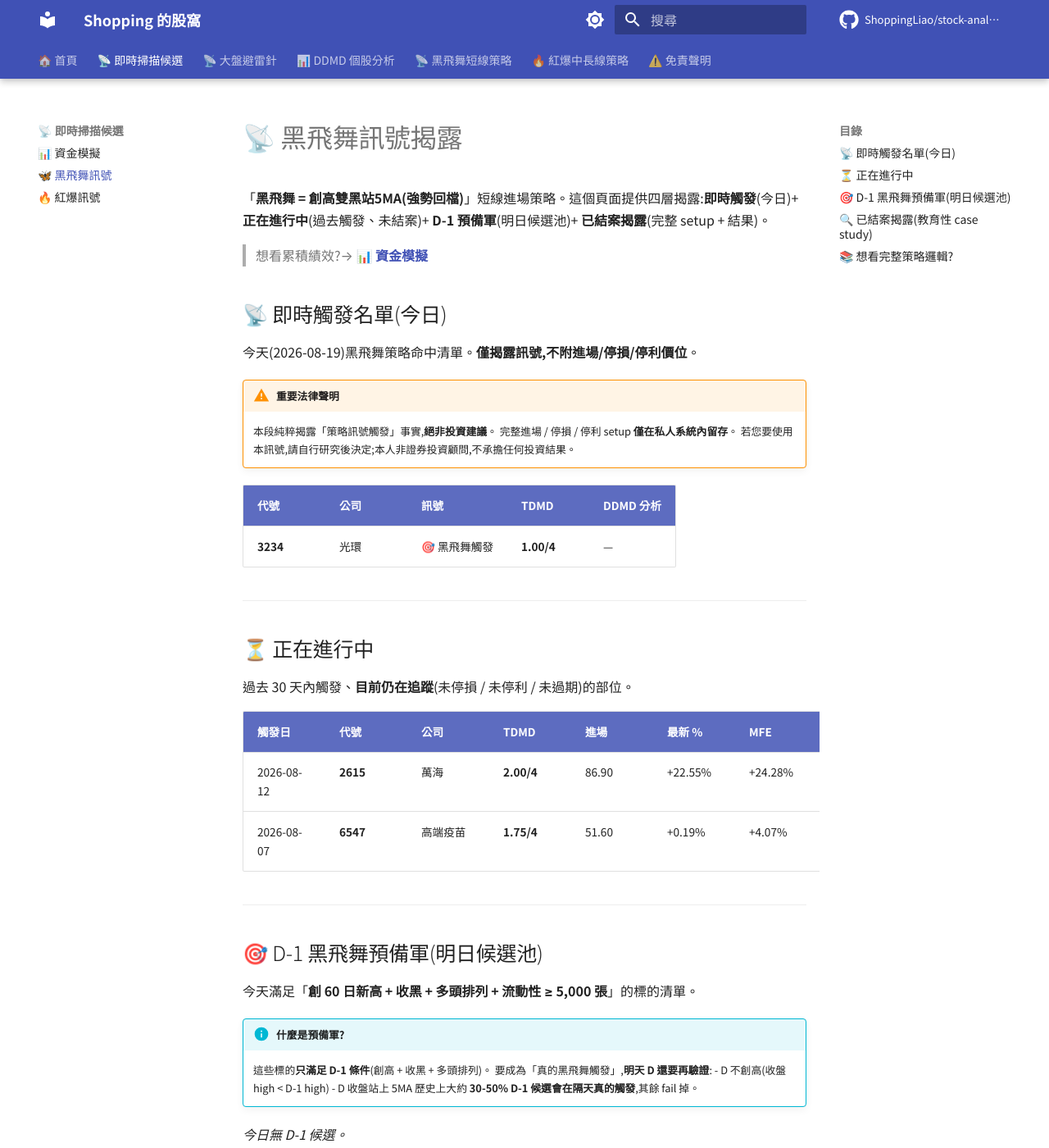
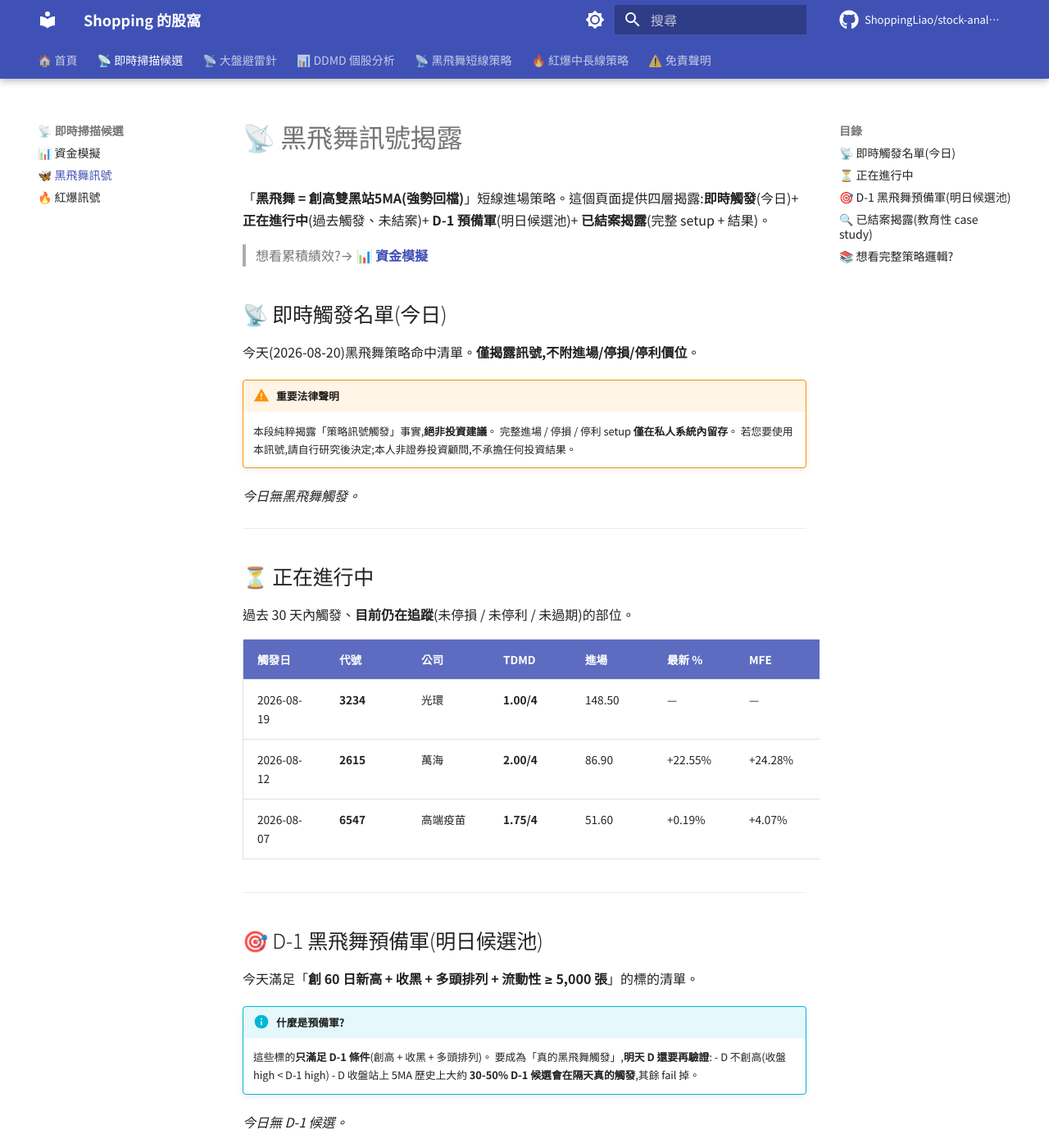
Before and after one commit to ShoppingLiao/stock-analysis-public, an MkDocs documentation site: the page built from docs/signals_black_butterfly.md, in a window 1280 px wide and 1400 px high. Shown: the whole window at 82% size. Built offline with MkDocs 1.6.1 and Material for MkDocs 9.7.7, drawn with Linux system fonts in a browser that asks for light colours; comment, search, counter and statistics services are not loaded; some of the changed text lies outside the part shown.

Commit message:
docs(signals): update BB + RB + capital (2026-08-20)

```diff
--- a/docs/signals_black_butterfly.md
+++ b/docs/signals_black_butterfly.md
@@ -6,16 +6,14 @@
 
 ## 📡 即時觸發名單(今日)
 
-今天(2026-08-19)黑飛舞策略命中清單。**僅揭露訊號,不附進場/停損/停利價位**。
+今天(2026-08-20)黑飛舞策略命中清單。**僅揭露訊號,不附進場/停損/停利價位**。
 
 !!! warning "重要法律聲明"
     本段純粹揭露「策略訊號觸發」事實,**絕非投資建議**。
     完整進場 / 停損 / 停利 setup **僅在私人系統內留存**。
     若您要使用本訊號,請自行研究後決定;本人非證券投資顧問,不承擔任何投資結果。
 
-| 代號 | 公司 | 訊號 | TDMD | DDMD 分析 |
-|------|------|------|------|----------|
-| **3234** | 光環 | 🎯 黑飛舞觸發 | **1.00/4** | — |
+*今日無黑飛舞觸發。*
 
 
 ---
@@ -26,6 +24,7 @@
 
 | 觸發日 | 代號 | 公司 | TDMD | 進場 | 最新 % | MFE | MAE | 狀態 |
 |--------|------|------|------|------|--------|-----|-----|------|
+| 2026-08-19 | **3234** | 光環 | **1.00/4** | 148.50 | — | — | — | ⏸️ 待入場 |
 | 2026-08-12 | **2615** | 萬海 | **2.00/4** | 86.90 | +22.55% | +24.28% | -0.46% | 🔵 追蹤中 |
 | 2026-08-07 | **6547** | 高端疫苗 | **1.75/4** | 51.60 | +0.19% | +4.07% | -2.91% | 🔵 追蹤中 |
 
```
Also changed, not shown: other parts of docs/signals_black_butterfly.md (+1 -2 lines).
